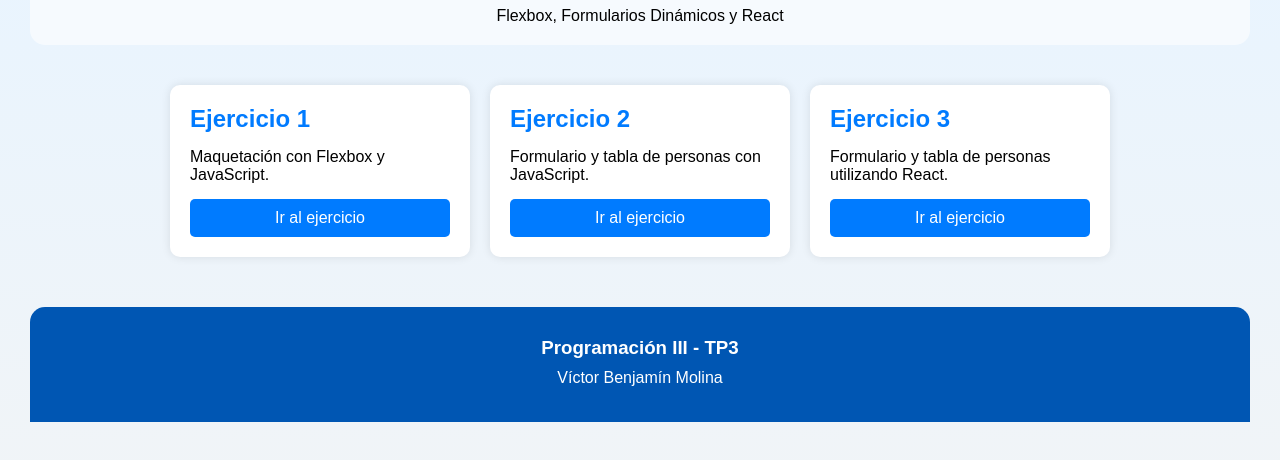
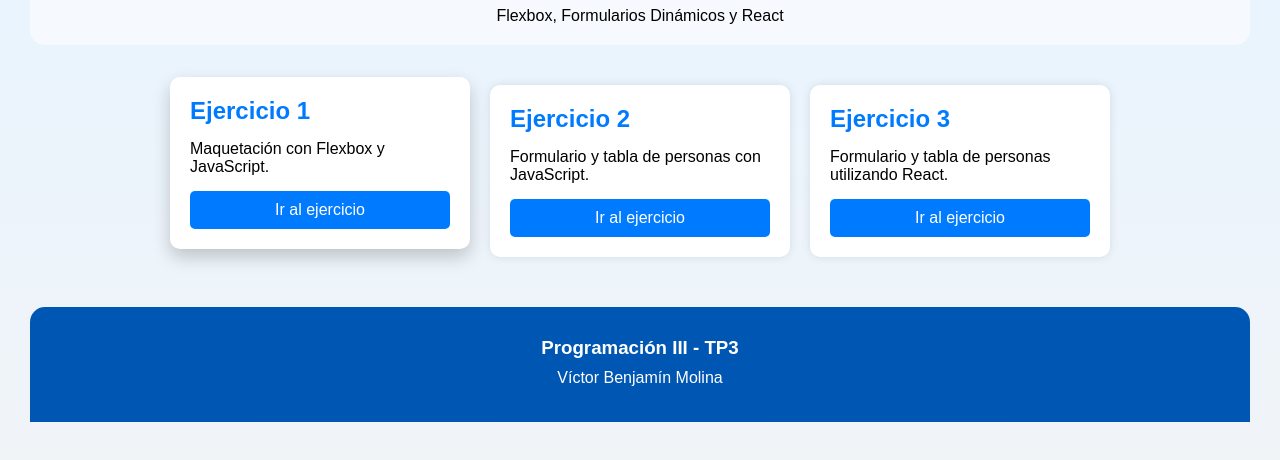
Before and after one commit to benjaminchincho07-byte/PROG3TP3, a plain HTML site: page index.html in a window 1280 px wide. In both pictures the pointer is over the element 320 px from the left and 261 px from the top of the page. Shown: the part 90-550 px from the top of the page. Drawn offline with Linux system fonts and the light colour scheme.

Commit message:
Añadiendo animacion a los botones del index

```diff
--- a/css/styles.css
+++ b/css/styles.css
@@ -43,6 +43,13 @@ header{
     display: flex;
     flex-direction: column;
     gap: 15px;
+
+    transition: transform 0.3s, box-shadow 0.3s;
+}
+
+.tarjeta-menu:hover{
+    transform: translateY(-8px);
+    box-shadow: 0px 8px 18px rgba(0,0,0,0.2);
 }
 
 .tarjeta-menu a{
@@ -52,10 +59,13 @@ header{
     text-align: center;
     padding: 10px;
     border-radius: 5px;
+
+    transition: background-color 0.3s, transform 0.3s;
 }
 
 .tarjeta-menu a:hover{
     background-color: #0056b3;
+    transform: scale(1.05);
 }
 .contenedor-flex{
     display: flex;
```
